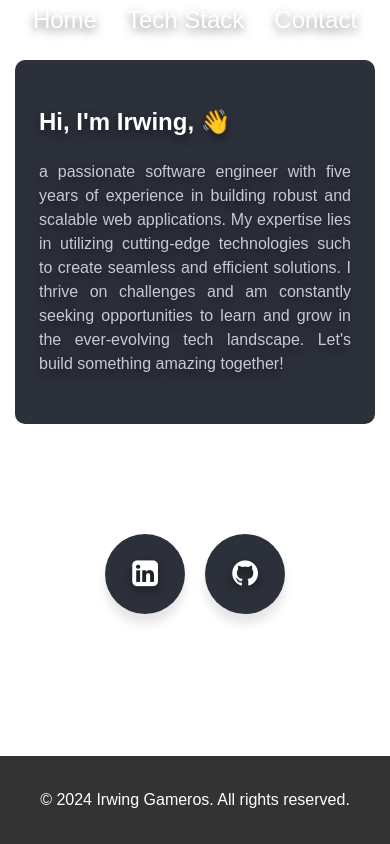
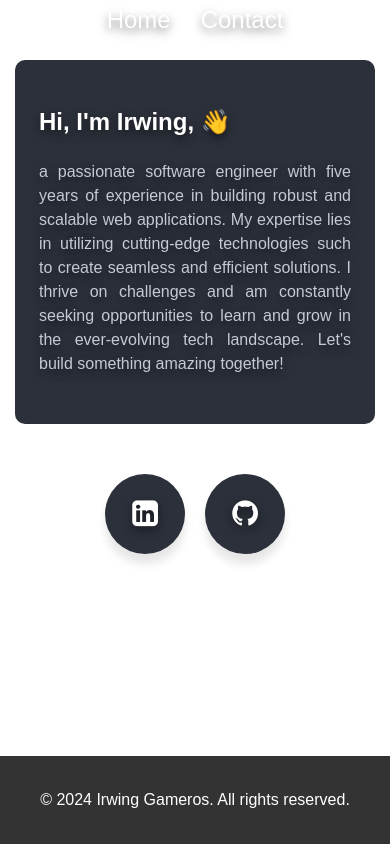
Before and after one commit to digibite/digibite.github.io, a React (Vite) app: page / in a window 390 px wide. Built offline with nearby package versions, Linux system fonts and the light colour scheme.

Commit message:
Add responsive styling to social icons

```diff
--- a/src/components/Navbar/Navbar.jsx
+++ b/src/components/Navbar/Navbar.jsx
@@ -10,11 +10,11 @@ const Navbar = () => {
             Home
           </Link>
         </li>
-        <li>
+        {/* <li>
           <Link to="/projects" className={styles.textBase}>
             Tech Stack
           </Link>
-        </li>
+        </li> */}
         <li>
           <Link to="/contact" className={styles.textBase}>
             Contact
--- a/src/components/social/Social.module.css
+++ b/src/components/social/Social.module.css
@@ -74,7 +74,7 @@
 .wrapper .linkedin:hover,
 .wrapper .linkedin:hover .tooltip,
 .wrapper .linkedin:hover .tooltip::before {
-  background: #3fa4e2;
+  background: rgb(10, 102, 194);
   color: #ffffff;
 }
 
@@ -84,3 +84,9 @@
   background: #333333;
   color: #ffffff;
 }
+
+@media only screen and (max-width: 600px) {
+  .wrapper {
+    margin: 40px auto 0px auto;
+  }
+}
```
